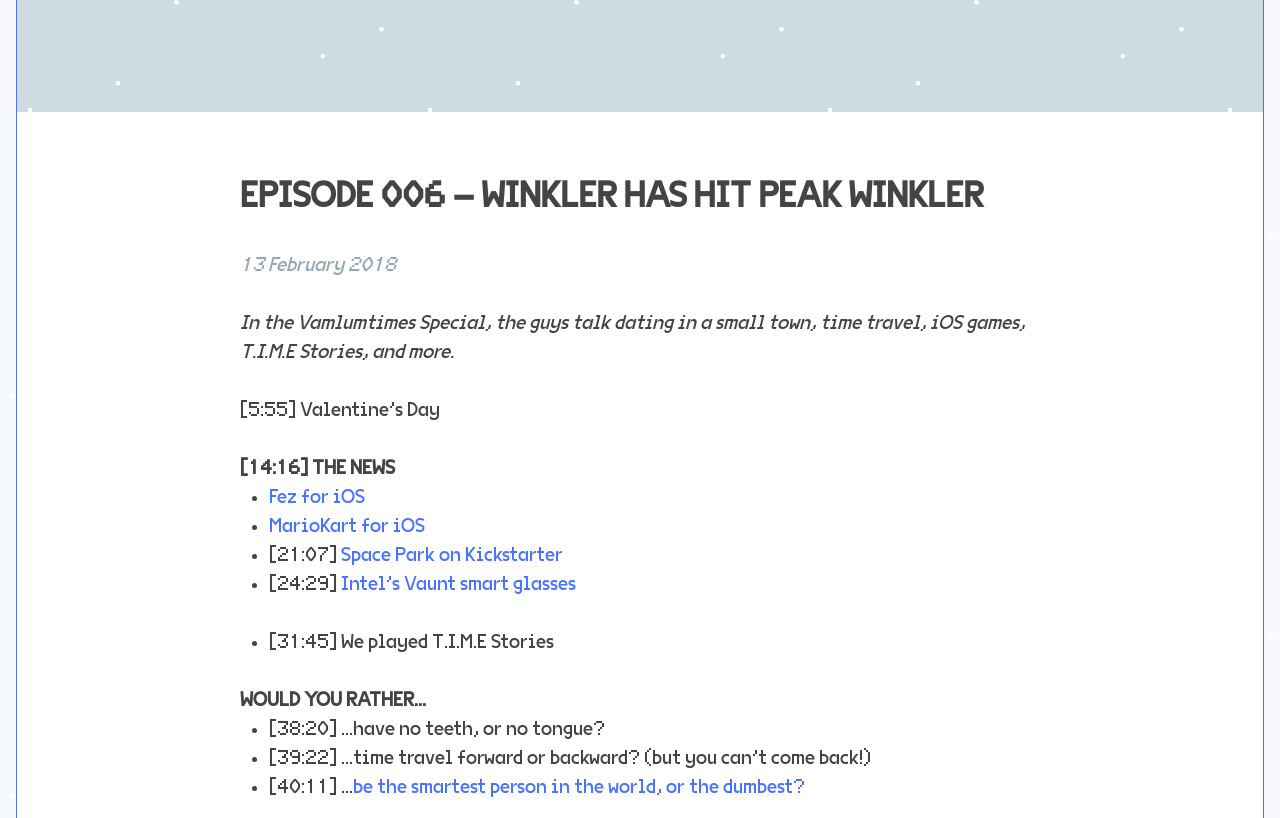
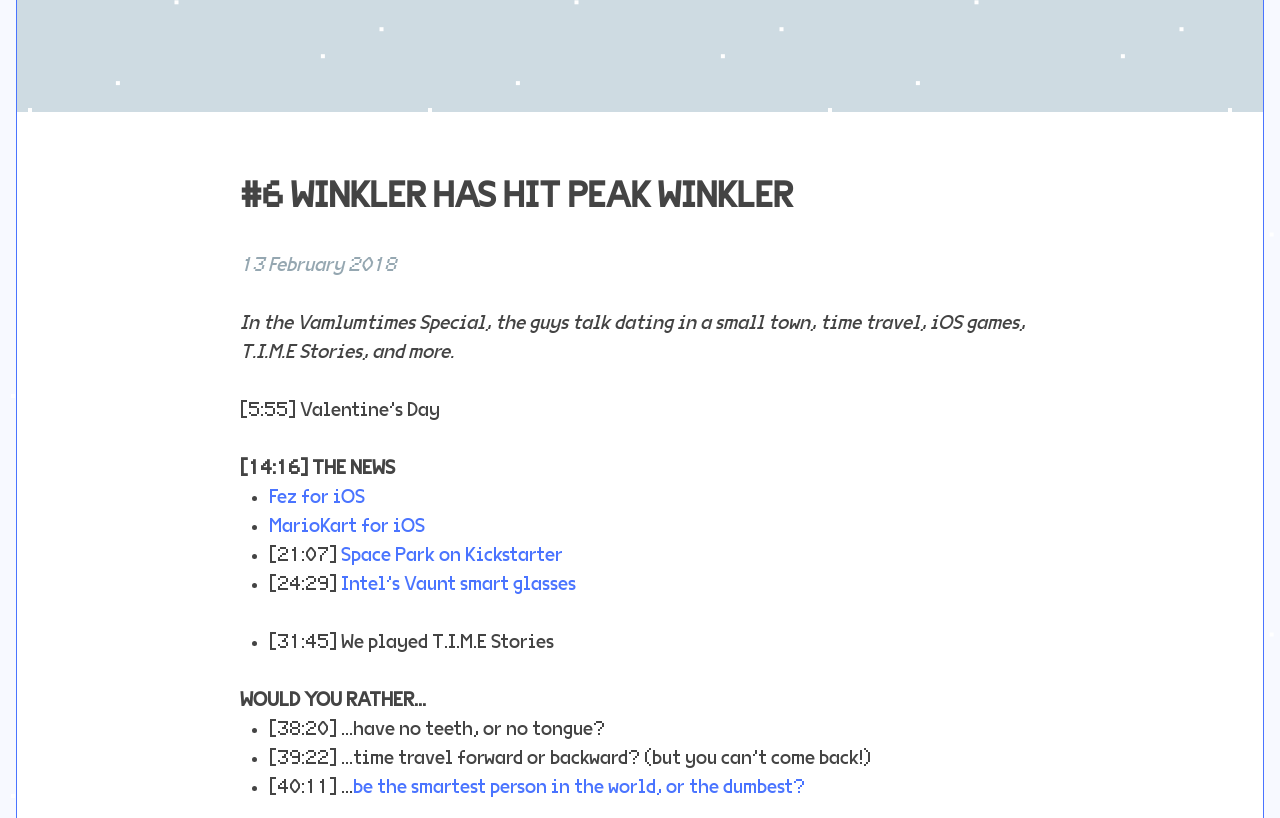
Before and after one commit to jondueck/whatevertown, a Jekyll site: the page built from _posts/2018-02-13-006.md, in a window 1280 px wide and 900 px high, scrolled down 307 px, cut to the strip 82-900 px from the top of the window. Built offline with Jekyll 4.4.1, drawn with Linux system fonts in a browser that asks for light colours; some web fonts are replaced.

Commit message:
Updated 006

```diff
--- a/_posts/2018-02-13-006.md
+++ b/_posts/2018-02-13-006.md
@@ -1,5 +1,5 @@
 ---
-title: Episode 006 – Winkler Has Hit Peak Winkler
+title: "#6 Winkler Has Hit Peak Winkler"
 date: 2018-02-13 12:00:00 -06:00
 permalink: "/episode/6/"
 author: Whatevertown
```
